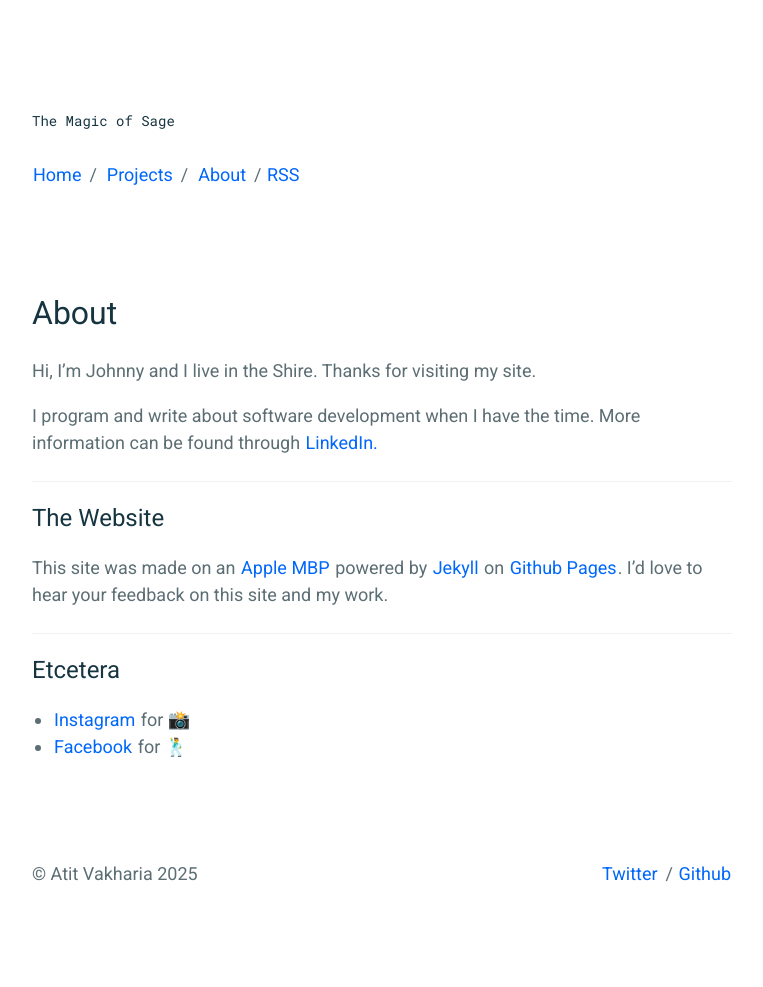
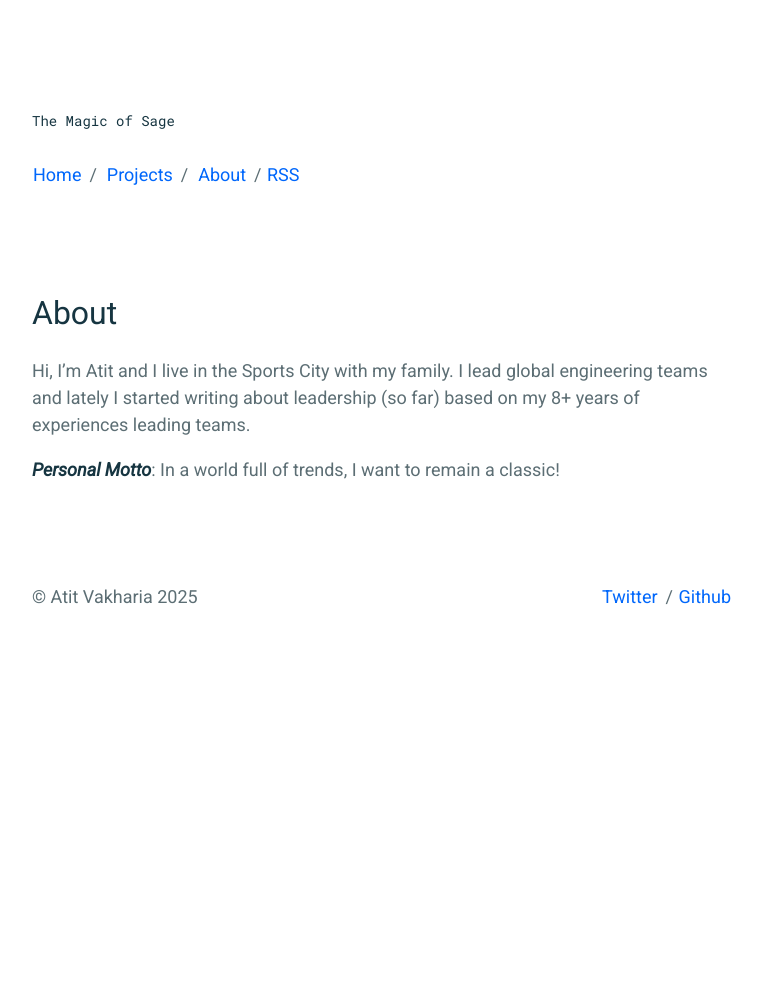
Before and after one commit to mkchoi212/paper-jekyll-theme, a Jekyll site: the page built from _pages/about.md, in a window 1280 px wide. Shown: the whole page, without its empty margins (258-1021 px from the left). Built offline with Jekyll 4.4.1, drawn with Linux system fonts in a browser that asks for light colours; after the commit the page ends 900 px from its top, so only the background shows below that.

Commit message:
Update about.md

```diff
--- a/_pages/about.md
+++ b/_pages/about.md
@@ -3,19 +3,7 @@ layout: content
 title: About
 permalink: /about/
 ---
-Hi, I'm Johnny and I live in the Shire. Thanks for visiting my site.
 
-I program and write about software development when I have the time. More information can be found through <a href="https://www.linkedin.com/" data-network="LinkedIn" data-proofer-ignore>LinkedIn.</a>
+Hi, I'm Atit and I live in the Sports City with my family. I lead global engineering teams and lately I started writing about leadership (so far) based on my 8+ years of experiences leading teams.
 
-----
-
-## The Website
-This site was made on an [Apple MBP](https://www.apple.com/) powered by [Jekyll](https://jekyllrb.com) on [Github Pages](https://pages.github.com).
-I'd love to hear your feedback on this site and my work.
-
-----
-
-## Etcetera
-
-- [Instagram](https://www.instagram.com/) for 📸
-- [Facebook](https://www.facebook.com/) for 🕺
+***Personal Motto***: In a world full of trends, I want to remain a classic!
```
